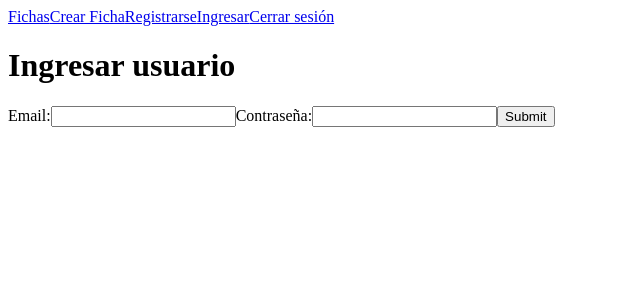
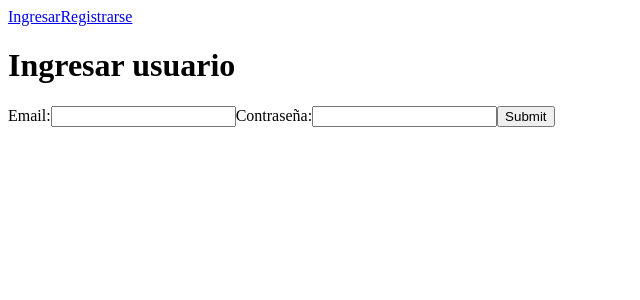
Before and after one commit to SimonErrazuriz/04-Biblionotas-v1, an Angular app in the folder fichas-front/: page / in a window 1280 px wide. Shown: the top 300 px of the page, without its empty margins (0-640 px from the left). Built offline with nearby package versions, Linux system fonts and the light colour scheme; what @ckeditor/ckeditor5-angular would draw is missing.

Commit message:
fix: mostrar ocultar nav según autenticación

```diff
--- a/fichas-front/src/app/app.component.html
+++ b/fichas-front/src/app/app.component.html
@@ -1,9 +1,17 @@
 <nav>
-    <a [routerLink]="['/fichas']">Fichas</a>
-    <a [routerLink]="['/crear-ficha']">Crear Ficha</a>
-    <a [routerLink]="['/crear-usuario']">Registrarse</a>
-    <a [routerLink]="['/ingresar']">Ingresar</a>
-    <a (click)="logOut()" [routerLink]="['/ingresar']">Cerrar sesión</a>
+
+    <div *ngIf="identificado; then siIdentificado else noIdentificado"></div>
+
+    <ng-template #noIdentificado>
+        <a [routerLink]="['/ingresar']">Ingresar</a>
+        <a [routerLink]="['/crear-usuario']">Registrarse</a>
+    </ng-template>
+
+    <ng-template #siIdentificado>
+        <a [routerLink]="['/fichas']">Fichas</a>
+        <a [routerLink]="['/crear-ficha']">Crear Ficha</a>
+        <a (click)="logOut()" [routerLink]="['/ingresar']">Cerrar sesión</a>
+    </ng-template>
+
 </nav>
-
 <router-outlet>
--- a/fichas-front/src/app/app.component.ts
+++ b/fichas-front/src/app/app.component.ts
@@ -1,15 +1,26 @@
-import { Component } from '@angular/core';
+import { Component, DoCheck } from '@angular/core';
 import { UsuariosService } from './services/usuarios.service';
+
 @Component({
   selector: 'app-root',
   templateUrl: './app.component.html',
   styleUrls: ['./app.component.css'],
   providers: [UsuariosService],
 })
-export class AppComponent {
+export class AppComponent implements DoCheck {
+  public identificado: boolean = false;
+  public usuario!: any;
 
   constructor(
     private usuariosService: UsuariosService) { }
+
+  ngDoCheck() {
+    if (this.usuariosService.loggedIn()) {
+      this.identificado = true
+    } else {
+      this.identificado = false;
+    }
+  }
 
   logOut() {
     this.usuariosService.logOut();
```
